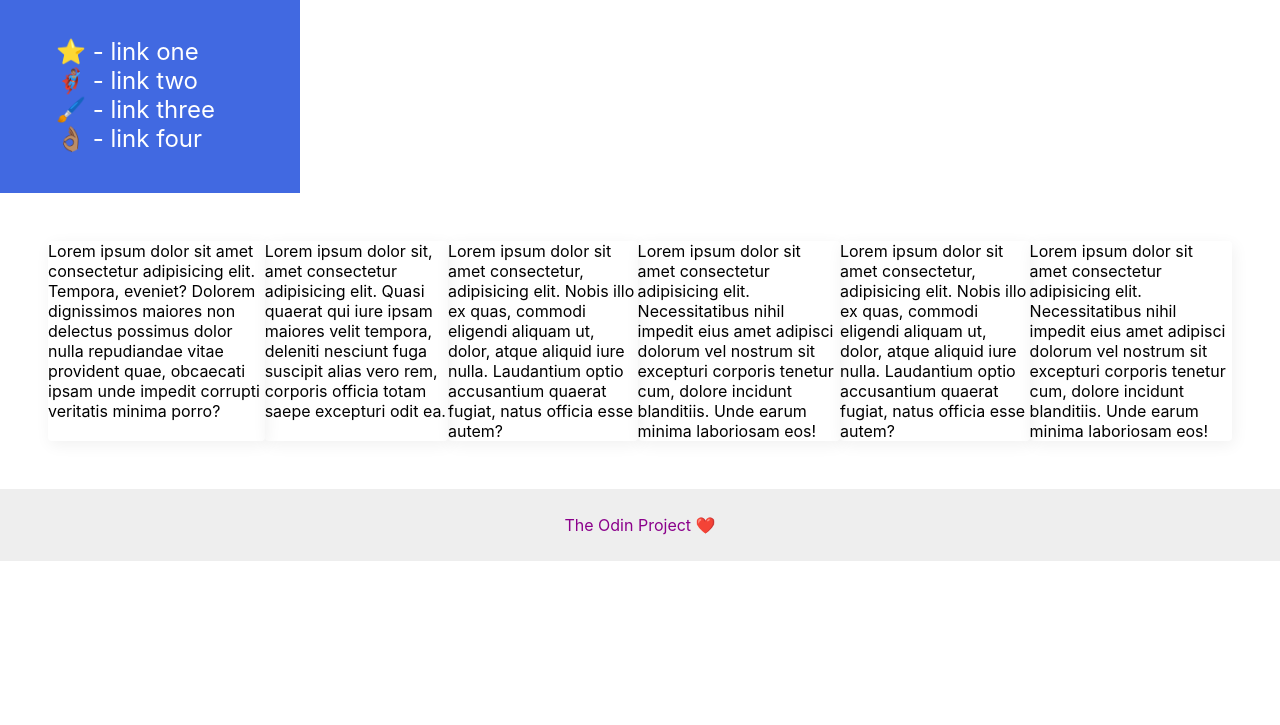
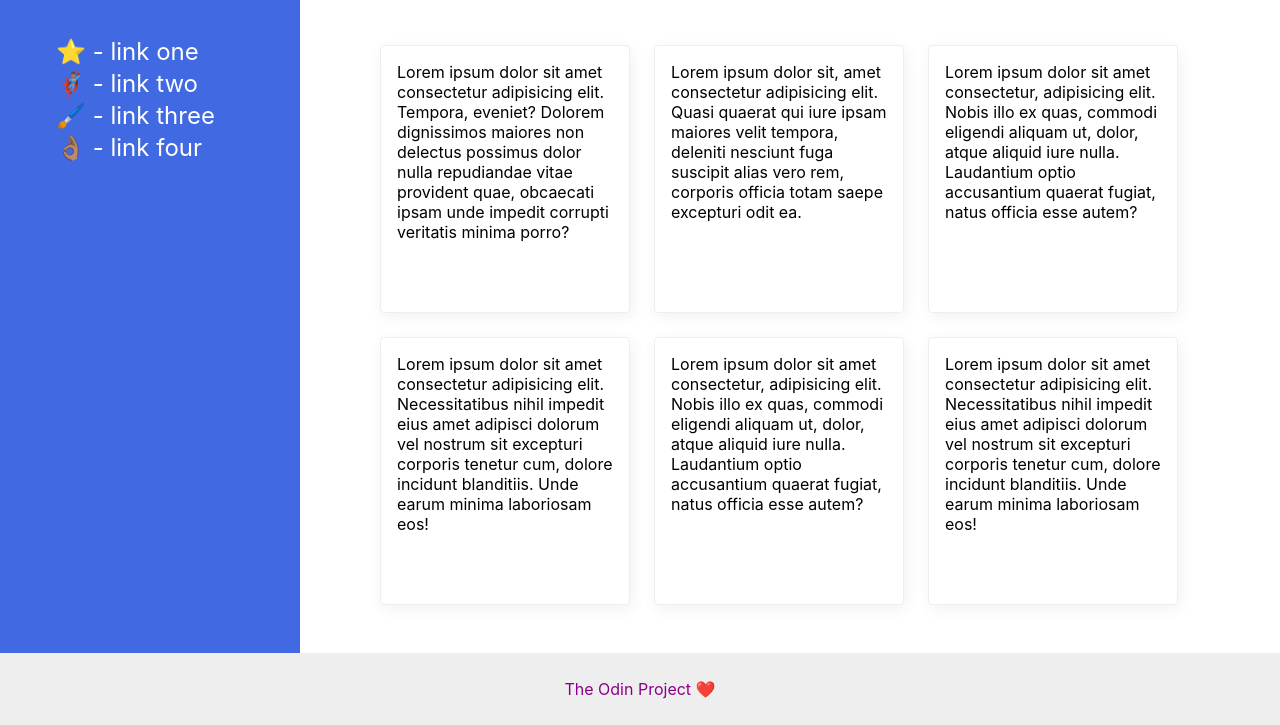
Before and after one commit to PhEtzlinger1/07-flex-layout2, a plain HTML site: page index.html in a window 1280 px wide. Shown: the part 75-800 px from the top of the page. Drawn offline with Linux system fonts and the light colour scheme.

Commit message:
Work completed - need to check how the sidebar was adjusted from top to bottom as well as: How were the cards on the right side added next to the sidebar! This is an intersting thing need to solve.

```diff
--- a/style.css
+++ b/style.css
@@ -1,9 +1,9 @@
 body {
   font-family: -apple-system, BlinkMacSystemFont, 'Segoe UI', Roboto, Oxygen, Ubuntu, Cantarell, 'Open Sans', 'Helvetica Neue', sans-serif;
   margin: 0;
-  min-height: 100vh;
-  /* display: flex;
-  flex-direction: column; */
+  height: 100vh;
+  display: flex;
+  flex-direction: column;
 }
 
 .header {
@@ -29,8 +29,11 @@ body {
 
 
 .sidecards {
+
   display: flex;
-  flex-wrap: wrap;
+  /*align-items: flex-start;*/
+  gap: 32px;
+  flex: 1;
 }
 
 .sidebar {
@@ -41,8 +44,8 @@ body {
   font-size: 24px;
   display: flex;
   flex-shrink: 0;
-  /* display: flex;
-  flex-direction: column; */
+  flex-direction: column;
+  justify-content: flex-start;
 
 }
 
@@ -52,14 +55,11 @@ li {
 }
 
 .cards {
-  display: flex;
-  padding 10px;
   margin: 48px;
   display: flex;
-  justify-content: space-around;
-  flex-direction: row;
-
-
+  flex-wrap: wrap;
+  gap: 24px;
+  flex: 1;
 
 }
 
@@ -67,10 +67,9 @@ li {
   border: 1px solid #eee;
   box-shadow: 2px 4px 16px rgba(0,0,0,.06);
   border-radius: 4px;
-  display: flex;
-  flex-wrap: wrap;
-  border: 2px black;
-  gap:2px;
+  padding: 16px;
+  width: 250px;
+  box-sizing: border-box;
 }
 
 ul {
@@ -80,4 +79,5 @@ ul {
 a {
   text-decoration: none;
   color: rgb(255, 255, 255);
+  padding-bottom: 3px;
 }
```
Also changed, not shown: index.html (+1 -1 lines).
